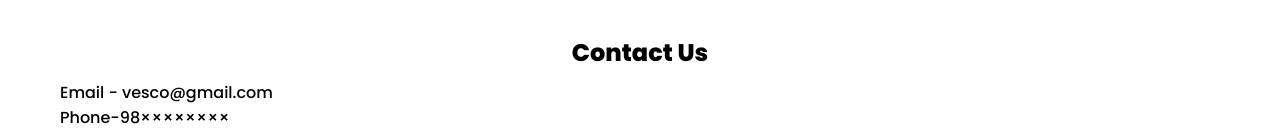
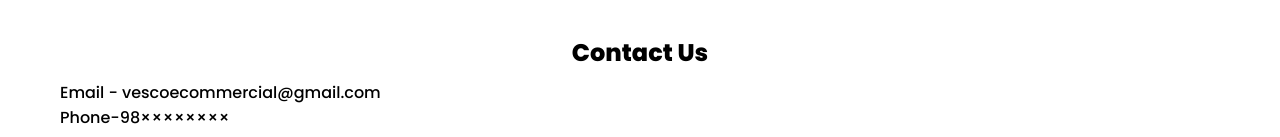
Before and after one commit to Limbey/Vesco.com, a plain HTML site: page index.html in a window 1280 px wide. Shown: the part 5071-5208 px from the top of the page. Drawn offline with Linux system fonts and the light colour scheme.

Commit message:
Update index.html

```diff
--- a/index.html
+++ b/index.html
@@ -40,7 +40,7 @@
 
   <div class="contact">
     <h2>Contact Us</h2>
-  <p>  Email - vesco@gmail.com <br>
+  <p>  Email - vescoecommercial@gmail.com <br>
   Phone-98××××××××</p>
   </div>
  <footer>
```
